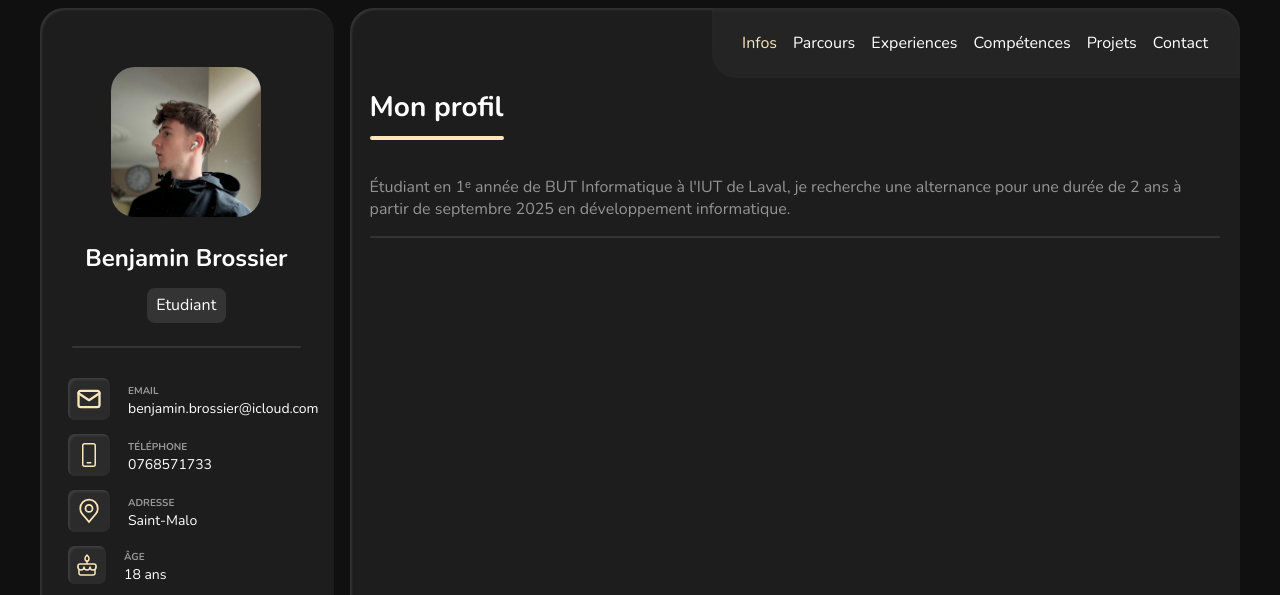
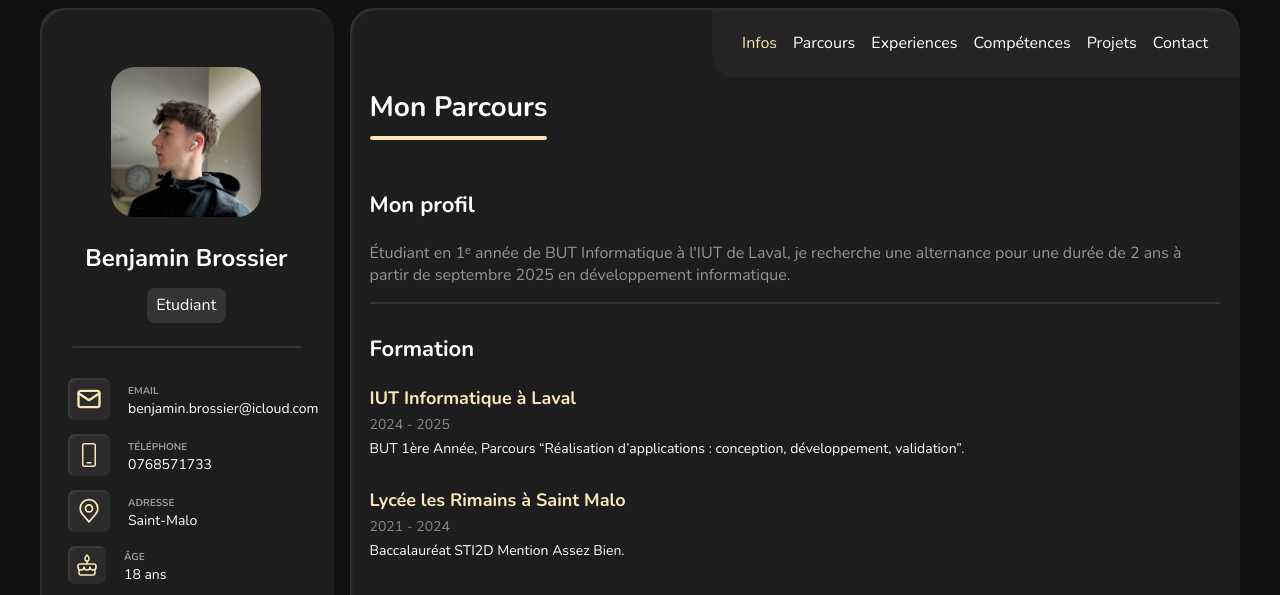
Before and after one commit to ImValox/ImValox, a plain HTML site: page index.html in a window 1280 px wide. Shown: the top 595 px of the page. Drawn offline with nearby package versions, Linux system fonts and the light colour scheme.

Commit message:
Update index.html

```diff
--- a/index.html
+++ b/index.html
@@ -4,7 +4,7 @@
 <head>
     <meta charset="UTF-8">
     <meta name="viewport" content="width=device-width, initial-scale=1.0">
-    <title>Valox - Resume</title>
+    <title>CV Benjamin Brossier</title>
     <link rel="stylesheet" href="style.css">
 </head>
 
@@ -95,16 +95,13 @@
                         <li><a href="#" data-target="contact">Contact</a></li>
                     </ul>
             </nav>
-            <section id="about" class="active">
-                <h2>Mon profil</h2>
-                <p class="aboutme">Étudiant en 1ᵉ année de BUT Informatique à l'IUT de Laval, je
+            <section id="resume" class="active">
+                <h2>Mon Parcours</h2>
+															<h3>Mon profil</h3>
+                	<p class="aboutme">Étudiant en 1ᵉ année de BUT Informatique à l'IUT de Laval, je
                     recherche une alternance pour une durée de 2 ans à partir de
                     septembre 2025 en développement informatique.</p>
                 <hr>
-
-            </section>
-            <section id="resume" class="hidden">
-                <h2>Mon Parcours</h2>
                 <div class="formation">
                     <h3>Formation</h3>
                     <ul>
```
